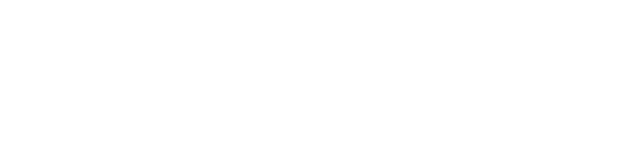
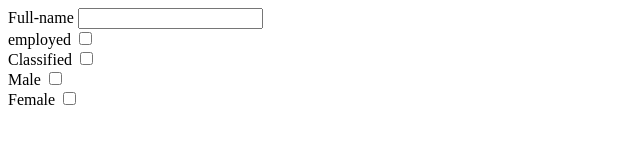
Before and after one commit to EdaToktogulova/js12, a plain HTML site: page index.html in a window 1280 px wide. Shown: the whole page, without its empty margins (0-640 px from the left). Drawn offline with Linux system fonts and the light colour scheme.

Commit message:
new element

```diff
--- a/index.html
+++ b/index.html
@@ -8,7 +8,28 @@
    <link rel="stylesheet" href="./style.css">
 </head>
 <body>
-
+   <form>
+      <div>
+         <label for="full-name">Full-name</label>
+         <input type="text" id="full-name">
+      </div>
+      <div>
+         <label for="employed">employed</label>
+         <input type="checkbox" id="full-name">
+      </div>
+      <div>
+         <label for="Classified">Classified</label>
+         <input type="checkbox" id="full-name">
+      </div>
+      <div>
+         <label for="Male">Male</label>
+         <input type="checkbox" id="full-name">
+      </div>
+      <div>
+         <label for="Female">Female</label>
+         <input type="checkbox" id="full-name">
+      </div>
+   </form>
 
 
    <script src="./script.js"></script>
--- a/script.js
+++ b/script.js
@@ -0,0 +1,10 @@
+// Focus - make input active
+document.querySelector('input[type="text"]')
+.addEventListener('focus', function () {
+   this.value = "Hello";
+});
+document.querySelector('input[type="text"]' )
+.addEventListener('blur', function () {
+   this.value = "Bye";
+});
+//Lose focus.
```
